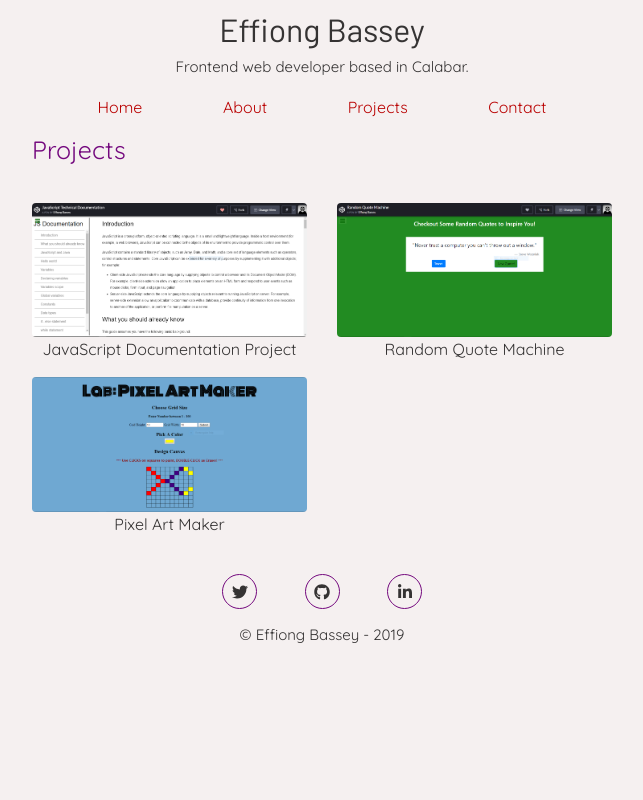
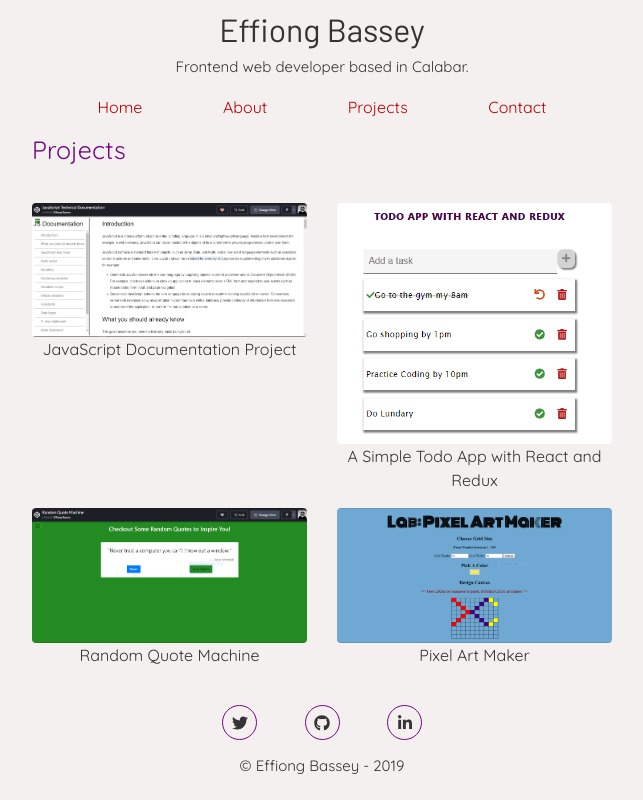
Before and after one commit to effiong-jr/portfolio, a React (Create React App) app: page /projects in a window 1280 px wide. Shown: the whole page, without its empty margins (318-961 px from the left). Built offline with nearby package versions, Linux system fonts and the light colour scheme.

Commit message:
Added todoApp project with react and redux

```diff
--- a/package.json
+++ b/package.json
@@ -10,6 +10,7 @@
     "bootstrap": "^4.3.1",
     "react": "^16.8.6",
     "react-dom": "^16.8.6",
+    "react-redux": "^7.1.0",
     "react-router-dom": "^5.0.1",
     "react-scripts": "3.0.1"
   },
--- a/src/Components/Projects/index.js
+++ b/src/Components/Projects/index.js
@@ -2,6 +2,7 @@ import React from 'react';
 import techDoc from '../../assets/projects/technicalDoc.PNG';
 import quoteMachine from '../../assets/projects/quoteMachine.PNG';
 import artMaker from '../../assets/projects/pixelArtMaker.PNG';
+import todoApp from '../../assets/projects/todoApp.PNG';
 import './index.css';
 
 function Projects() {
@@ -13,6 +14,12 @@ function Projects() {
                     <a href="https://codepen.io/debull/full/pYQOYw">
                         <img className="img-fluid rounded mx-auto d-block" src={techDoc} alt="JavaScript Documentation Project" />
                         <p> JavaScript Documentation Project</p>
+                    </a>
+                </div>
+                <div className="col-md-6 col-xs-12">
+                    <a href="https://github.com/effiong-jr/Todo-App-with-React-and-Redux">
+                        <img className="img-fluid rounded mx-auto d-block" src={todoApp} alt="Todo App" />
+                        <p>A Simple Todo App with React and Redux</p>
                     </a>
                 </div>
                 <div className="col-md-6 col-xs-12">
```
Also changed, not shown: src/assets/projects/todoApp.PNG (added), 1 other file (tests, documents, lock files or other folders).
